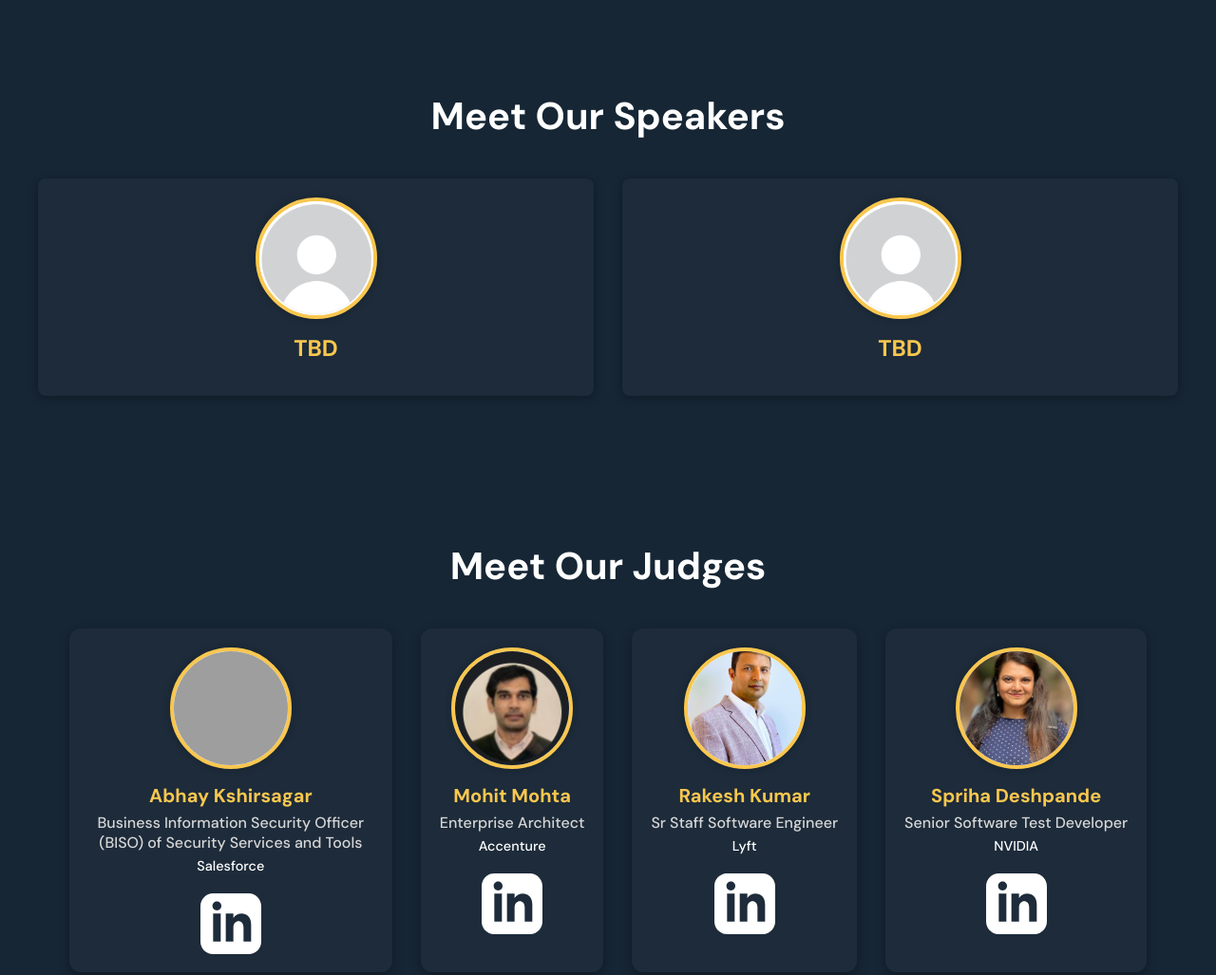
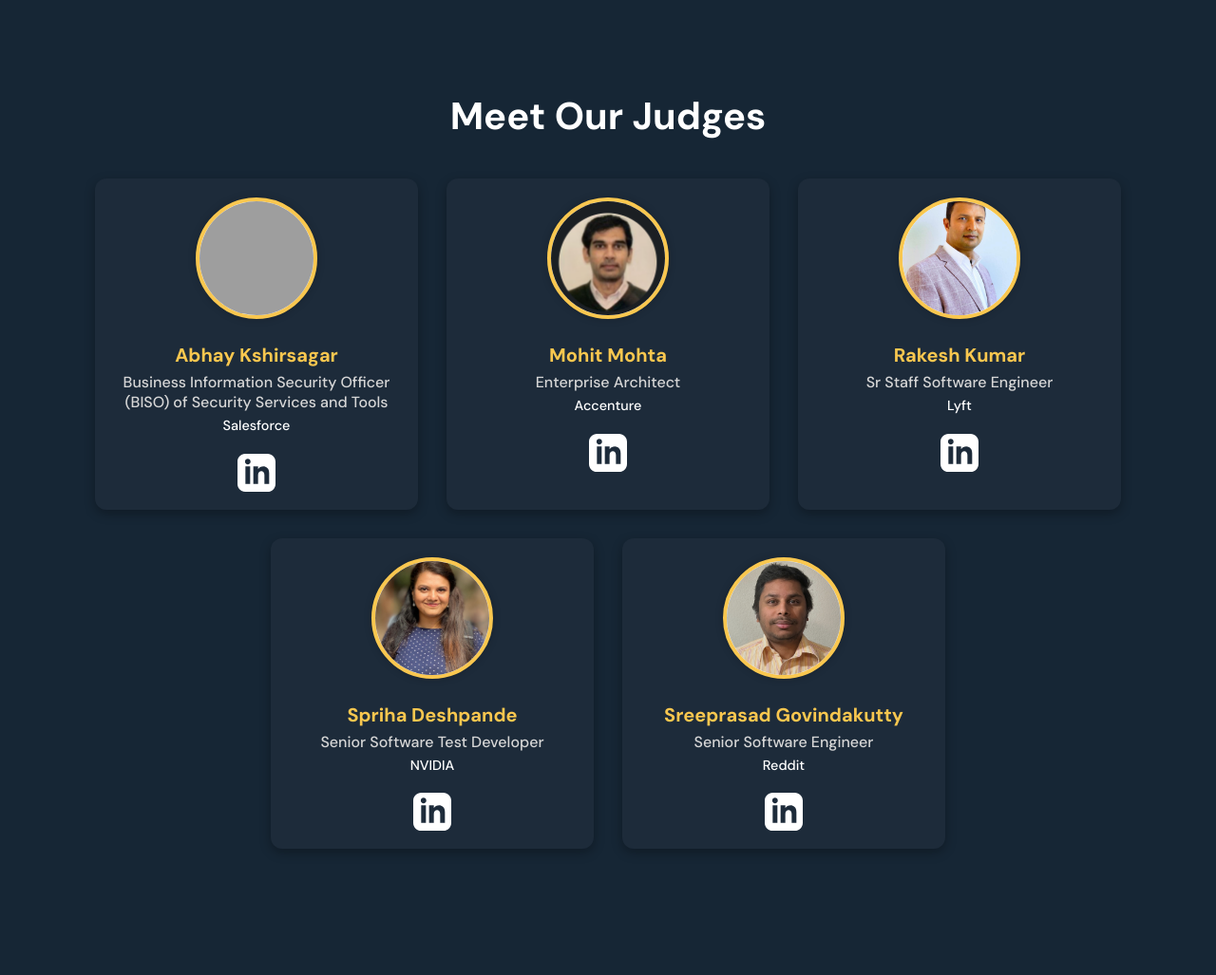
Before and after one commit to ahlberhtthranh/milpitashacks-25, a website built with Vite: page index.html in a window 1280 px wide. Shown: the part 2577-3604 px from the top of the page at 95% size. Built offline with nearby package versions, Linux system fonts and the light colour scheme; grey boxes are pictures that could not be loaded.

Commit message:
Fix judges
Signed-off-by: Ayush Thoren <ayushthoren@gmail.com>

```diff
--- a/index.html
+++ b/index.html
@@ -44,13 +44,13 @@
         <div class="hero-footer">
           <div class="social-icons">
             <a href="https://discord.gg/fHWzAmkCxP" target=”_blank”>
-              <img src="icons/discord.svg" class="social-icon">
+              <img src="icons/discord.svg" class="hero-social-icon">
             </a>
             <a href="https://www.instagram.com/milpitashacks/" target=”_blank”>
-              <img src="icons/instagram.svg" class="social-icon">
+              <img src="icons/instagram.svg" class="hero-social-icon">
             </a>
             <a href="https://www.linkedin.com/company/milpitas-hacks/" target=”_blank”>
-              <img src="icons/linkedin.svg" class="social-icon">
+              <img src="icons/linkedin.svg" class="hero-social-icon">
             </a>
           </div>
 
@@ -190,41 +190,6 @@
       </div>
     </section>
 
-<section class="speakers-section" id="speakers">
-  <h1>Meet Our Speakers</h1>
-  <div class="speakers-container">
-    <div class="speaker-card">
-      <div class="speaker-photo-container">
-        <img src="/blankpfp.jpg" alt="Dr. Jane Doe" class="speaker-photo" />
-      </div>
-      <h3>TBD</h3>
-      <!-- <p class="speaker-title">Keynote Speaker, AI Expert</p> -->
-      <p class="speaker-bio">
-        <!-- Dr. Jane Doe is an internationally renowned AI researcher, innovating at the intersection of technology and humanity. -->
-      </p>
-      <div class="social-links">
-        <!-- <a href="#" class="social-link">LinkedIn</a> -->
-        <!-- <a href="#" class="social-link">Twitter</a> -->
-      </div>
-    </div>
-
-    <div class="speaker-card">
-      <div class="speaker-photo-container">
-        <img src="/blankpfp.jpg" alt="John Smith" class="speaker-photo" />
-      </div>
-      <h3>TBD</h3>
-      <!-- <p class="speaker-title">Frontend Development Lead</p> -->
-      <p class="speaker-bio">
-        <!-- John Smith is a visionary developer passionate about pushing the boundaries of web technologies. -->
-      </p>
-      <div class="social-links">
-        <!-- <a href="#" class="social-link">GitHub</a> -->
-        <!-- <a href="#" class="social-link">Portfolio</a> -->
-      </div>
-    </div>
-  </div>
-</section>
-
 <section class="judges-section" id="judges">
   <h1 class="judges-title">Meet Our Judges</h1>
   <div class="judges-container">
@@ -283,6 +248,21 @@
       <p class="judge-company">NVIDIA</p>
       <div class="social-links">
         <a href="https://www.linkedin.com/in/sprihadeshpande/" target="_blank">
+          <img src="/icons/linkedin.svg" alt="LinkedIn" class="social-icon">
+        </a>
+      </div>
+    </div>
+
+    <!-- Judge 5 -->
+    <div class="judge-card">
+      <div class="judge-photo-container">
+        <img src="/sponsors/sp_headshot.jpg" alt="Judge Name" class="judge-photo" />
+      </div>
+      <h3 class="judge-name">Sreeprasad Govindakutty</h3>
+      <p class="judge-title">Senior Software Engineer</p>
+      <p class="judge-company">Reddit</p>
+      <div class="social-links">
+        <a href="https://www.linkedin.com/in/sreeprasadatrit/" target="_blank">
           <img src="/icons/linkedin.svg" alt="LinkedIn" class="social-icon">
         </a>
       </div>
--- a/public/style.css
+++ b/public/style.css
@@ -191,9 +191,20 @@ header.hero-header {
 }
 
 /* Icon styling */
+
+.hero-social-icon {
+  transition-duration: 0.5s;
+  width: 8vh;
+  margin-left: -0.6vw;
+  margin-right: -0.6vw;
+  padding: 0;
+  transform: translateY(0.75vh);
+  filter: invert();
+}
+
 .social-icon {
   transition-duration: 0.5s;
-  width: 8vh;
+  width: 5vh;
   margin-left: -0.6vw;
   margin-right: -0.6vw;
   padding: 0;
@@ -298,11 +309,6 @@ header.hero-header {
   font-size: 1rem;
   font-weight: 500;
   color: #d6d6d6;
-}
-
-.team-card .social-links .social-icon {
-  width: 20px;
-  height: auto;
 }
 
 /* Desktop Layout */
@@ -1188,18 +1194,23 @@ header.hero-header {
   flex-wrap: wrap;
   justify-content: center;
   gap: 30px;
+  align-items: stretch; /* Ensures children stretch to match tallest sibling */
 }
 
-/*  Judge Card */
 .judge-card {
   background-color: #1d2b3a;
   border-radius: 12px;
   padding: 20px;
-  max-width: 300px;
   text-align: center;
   box-shadow: 0 4px 12px rgba(0, 0, 0, 0.3);
   transition: transform 0.3s ease, box-shadow 0.3s ease;
+  display: flex;
+  flex-direction: column;
+  flex: 1 1 300px; /* This defines a flexible basis but still allows wrapping */
+  max-width: 300px;
+  align-self: stretch; /* Makes each card fill the container's height */
 }
+
 
 .judge-card:hover {
   transform: translateY(-5px);
```
Also changed, not shown: public/sponsors/sp_headshot.jpg (added).
